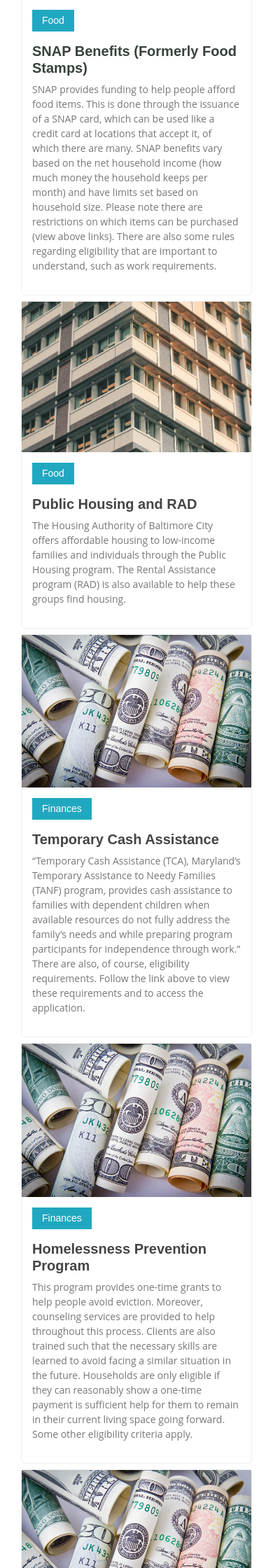
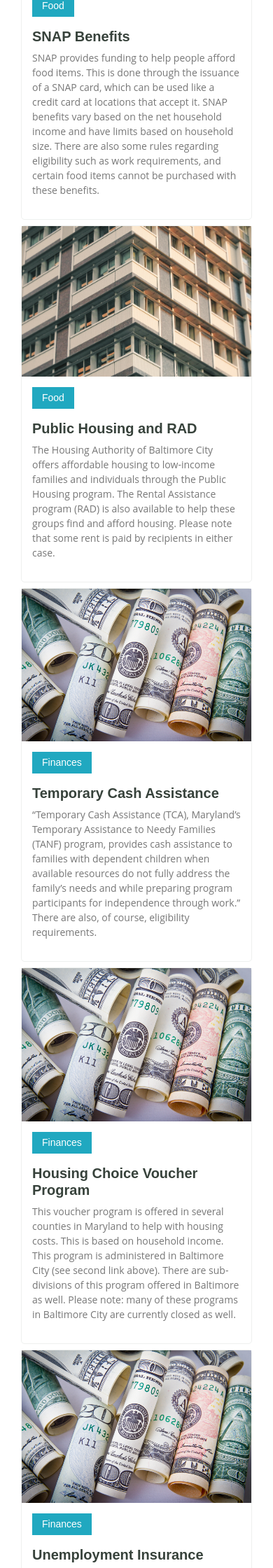
Before and after one commit to sarata99/baltimorerf, a Flask app: page /how_to in a window 390 px wide. Shown: the part 1537-3777 px from the top of the page at 70% size. Run offline with Flask 2, Linux system fonts and the light colour scheme; some libraries are stand-ins or nearby versions.

Commit message:
Added more guides

```diff
--- a/templates/how.html
+++ b/templates/how.html
@@ -43,7 +43,7 @@
                 <div class="d-flex justify-content-between align-items-center mb-3">
                   <h4>Health</h4>
                 </div>
-                <h3><a href="{{ url_for('how') }}">Medicare</a></h3>
+                <h3><a href="{{"https://baltimorecity.md.networkofcare.org/mh/library/article.aspx?hwid=abp4811"}}">Medicare</a></h3>
                 <p>Medicare is a program aimed toward providing health coverage to individuals aged 65 and older.
                   Please note that medicare will not cover ALL expenses, though it does typically cover most costs (to a point - this varies).
                   Generally, covered costs are those that are absolutely necessary ("medically necessary").</p>
@@ -58,10 +58,10 @@
                 <div class="d-flex justify-content-between align-items-center mb-3">
                   <h4>Health</h4>
                 </div>
-                <h3><a href="{{ url_for('how') }}">Medicaid</a></h3>
-                <p>Medicaid is the largest provider of health insurance to Americans. in fact, many people are actually guranteed coverage (i.e. "mandatory eligibility groups"). These groups include:
-                  low-income families, people receiving SSI, and many others. The link above porivdes specifics about eligibility criteria,
-                  further background information, and notable exceptions that are made to help extend coverage.</p>
+                <h3><a href="{{ "https://health.maryland.gov/mmcp/Pages/Apply%20for%20Medicaid.aspx" }}">Medicaid</a></h3>
+                <p>Medicaid is the largest provider of health insurance to Americans. in fact, many people are actually guaranteed coverage (i.e. "mandatory eligibility groups"). These groups include:
+                  low-income families, people receiving SSI, and many others. There are certain eligibility criteria, though
+                  notable exceptions are made to help extend coverage.</p>
               </div>
             </div>
           </div> <!-- End Course Item-->
@@ -73,9 +73,9 @@
                 <div class="d-flex justify-content-between align-items-center mb-3">
                   <h4>Food</h4>
                 </div>
-                <h3><a href="{{ url_for('how') }}">SNAP Benefits (Formerly Food Stamps)</a></h3>
-                <p>SNAP provides funding to help people afford food items. This is done through the issuance of a SNAP card, which can be used like a credit card at locations that accept it, of which there are many.
-                  SNAP benefits vary based on the net household income (how much money the household keeps per month) and have limits set based on household size. Please note there are restrictions on which items can be purchased (view above links). There are also some rules regarding eligibility that are important to understand, such as work requirements.  </p>
+                <h3><a href="{{ "https://dhs.maryland.gov/supplemental-nutrition-assistance-program/applying-for-the-food-supplement-program/" }}">SNAP Benefits</a></h3>
+                <p>SNAP provides funding to help people afford food items. This is done through the issuance of a SNAP card, which can be used like a credit card at locations that accept it. SNAP benefits vary based on the net household income and have limits based on household size. There are also some rules regarding eligibility such as work requirements,
+                  and certain food items cannot be purchased with these benefits. </p>
                 </div>
               </div>
           </div> <!-- End Course Item-->
@@ -87,9 +87,9 @@
                 <div class="d-flex justify-content-between align-items-center mb-3">
                   <h4>Food</h4>
                 </div>
-                <h3><a href="{{ url_for('how') }}"></a>Public Housing and RAD</h3>
+                <h3><a href="{{ "https://www.habc.org/habc-information/programs-departments/public-housing-and-rad/" }}">Public Housing and RAD</a></h3>
                 <p> The Housing Authority of Baltimore City offers affordable housing to low-income families and individuals through the Public Housing program.
-                  The Rental Assistance program (RAD) is also available to help these groups find housing.  </p>
+                  The Rental Assistance program (RAD) is also available to help these groups find and afford housing. Please note that some rent is paid by recipients in either case.  </p>
                 </div>
               </div>
           </div> <!-- End Course Item-->
@@ -101,9 +101,9 @@
                 <div class="d-flex justify-content-between align-items-center mb-3">
                   <h4>Finances</h4>
                 </div>
-                <h3><a href="{{ url_for('how') }}"></a>Temporary Cash Assistance </h3>
+                <h3><a href="{{ "https://dhs.maryland.gov/weathering-tough-times/temporary-cash-assistance/"}}">Temporary Cash Assistance </a></h3>
                 <p> “Temporary Cash Assistance (TCA), Maryland’s Temporary Assistance to Needy Families (TANF) program, provides cash assistance to families with dependent children when available resources do not fully address the family’s needs and while preparing program participants for independence through work.”
-                  There are also, of course, eligibility requirements. Follow the link above to view these requirements and to access the application. </p>
+                  There are also, of course, eligibility requirements. </p>
                 </div>
               </div>
           </div> <!-- End Course Item-->
@@ -115,9 +115,9 @@
                 <div class="d-flex justify-content-between align-items-center mb-3">
                   <h4>Finances</h4>
                 </div>
-                <h3><a href="{{ url_for('how') }}"></a>Homelessness Prevention Program</h3>
-                <p>This program provides one-time grants to help people avoid eviction. Moreover, counseling services are provided to help throughout this process. Clients are also trained such that the necessary skills are learned to avoid facing a similar situation in the future. Households are only eligible if they can reasonably show a one-time payment is sufficient help for them to remain in their current living space going forward.
-                  Some other eligibility criteria apply.   </p>
+                <h3><a href="{{ "https://www.habc.org/habc-information/programs-departments/hcvp/"}}">Housing Choice Voucher Program </a></h3>
+                <p> This voucher program is offered in several counties in Maryland to help with housing costs. This is based on household income.  This program is administered in Baltimore City (see second link above). There are sub-divisions of this program offered in Baltimore as well.
+                  Please note: many of these programs in Baltimore City are currently closed as well. </p>
                 </div>
               </div>
           </div> <!-- End Course Item-->
@@ -129,7 +129,35 @@
                 <div class="d-flex justify-content-between align-items-center mb-3">
                   <h4>Finances</h4>
                 </div>
-                <h3><a href="{{ url_for('how') }}"></a>Earned Income Tax Credit</h3>
+                <h3><a href="{{ "https://www.dllr.state.md.us/employment/claimfaq.shtml"}}"> Unemployment Insurance </a></h3>
+                <p> This program provides financial assistance to people who are unemployed and meet certain eligibility requirements.
+                  An expectation is that this program will provide temporary assistance until a new place of employment is found by the recipient. </p>
+                </div>
+              </div>
+          </div> <!-- End Course Item-->
+
+             <div class="col-lg-4 col-md-6 d-flex align-items-stretch mt-2 mt-lg-0">
+            <div class="course-item">
+              <img src="{{ url_for('static',filename='assets/vegetables.jpg') }}" class="img-fluid" alt="...">
+              <div class="course-content">
+                <div class="d-flex justify-content-between align-items-center mb-3">
+                  <h4>Finances</h4>
+                </div>
+                <h3><a href="{{ "https://dhs.maryland.gov/weathering-tough-times/homelessness-prevention-program/"}}">Homelessness Prevention Program</a></h3>
+                <p>This program provides one-time grants to help people avoid eviction. Moreover, counseling services are provided to help throughout this process.
+                  Clients are also trained such that the necessary skills are learned to avoid facing a similar situation in the future.   </p>
+                </div>
+              </div>
+          </div> <!-- End Course Item-->
+
+             <div class="col-lg-4 col-md-6 d-flex align-items-stretch mt-2 mt-lg-0">
+            <div class="course-item">
+              <img src="{{ url_for('static',filename='assets/money.jpg') }}" class="img-fluid" alt="...">
+              <div class="course-content">
+                <div class="d-flex justify-content-between align-items-center mb-3">
+                  <h4>Finances</h4>
+                </div>
+                <h3><a href="{{ "https://dhs.maryland.gov/weathering-tough-times/earned-income-tax-credit/" }}">Earned Income Tax Credit</a></h3>
                 <p>While not a “program” in the sense that this section has generally covered, this credit can help individuals with low to moderate incomes save some money. There is a federal version of this program as well, but a state-level one is also available to Maryland residents.
                   This can reduce, or even eliminate, the amount of income tax owed to the state.   </p>
                 </div>
@@ -143,7 +171,7 @@
                 <div class="d-flex justify-content-between align-items-center mb-3">
                   <h4>Finances</h4>
                 </div>
-                <h3><a href="{{ url_for('how') }}"></a>Emergency Assistance to Families with Children</h3>
+                <h3><a href="{{ "https://dhs.maryland.gov/weathering-tough-times/emergency-assistance/" }}">Emergency Assistance to Families with Children</a></h3>
                 <p>  This program gives emergency cash to families so they can pay for rent, utilities, or other emergency situations. Families receiving aid must have a child under 21, face the emergency not because of having quit a job, and must provide proof of the emergency – in addition to meeting other eligibility requirements.
                   An Emergency Assistance Form can be filled out online. </p>
                 </div>
@@ -157,7 +185,7 @@
                 <div class="d-flex justify-content-between align-items-center mb-3">
                   <h4>Finances</h4>
                 </div>
-                <h3><a href="{{ url_for('how') }}"></a>Maryland Medical Assistance Programs </h3>
+                <h3><a href="{{ "https://dhs.maryland.gov/weathering-tough-times/medical-assistance/" }}">Maryland Medical Assistance Programs</a> </h3>
                 <p> Several programs exist to address numerous situations including insuring that children (up to age 19) from disadvantaged families are medically insured, providing supplemental assistance to Medicare coverage, and covering nursing home costs.
                   Eligibility is generally decided based on income level relative to the federally defined poverty level.   </p>
                 </div>
@@ -171,8 +199,8 @@
                 <div class="d-flex justify-content-between align-items-center mb-3">
                   <h4>Finances</h4>
                 </div>
-                <h3><a href="{{ url_for('how') }}"></a>Energy and Water Assistance</h3>
-                <p> As per their official website: “The Office of Home Energy Programs (OHEP) provides bill assistance to low-income households in the State of Maryland to make their energy costs more affordable and to help with the prevention of loss and the restoration of home energy service.” Specifically, they provide grants covering utility bills – including heating, electric and gas bills. Assistance for past-due bills is also available.
+                <h3><a href="{{ "https://dhs.maryland.gov/office-of-home-energy-programs/" }}">Energy and Water Assistance</a></h3>
+                <p> “The Office of Home Energy Programs (OHEP) provides bill assistance to low-income households in the State of Maryland." Specifically, they provide grants covering utility bills – including heating, electric and gas bills. Assistance for past-due bills is also available.
                   Programs also exist that help pay water bills,  ensure that heating is not lost during the winter months, and to aid with making home repairs  </p>
                 </div>
               </div>
@@ -185,9 +213,8 @@
                 <div class="d-flex justify-content-between align-items-center mb-3">
                   <h4>Finances</h4>
                 </div>
-                <h3><a href="{{ url_for('how') }}"></a>Public Assistance to Adults </h3>
-                <p> As per the Maryland state Website: The Public Assistance to Adults program pays for the cost of care and a personal needs allowance for needy individuals who live in assisted living facilities licensed by the Maryland Department of Health (MDH) and in Certified Adult Residential Environmental homes (also known as Project Home). PAA pays only the personal needs allowance to needy people in MDH Rehabilitative Residences.
-                  Recipients are eligible for Medical Assistance.  </p>
+                <h3><a href="{{ "https://dhs.maryland.gov/weathering-tough-times/public-assistance-adults/" }}"></a>Public Assistance to Adults </h3>
+                <p> This program pays for the “cost of care and a personal needs allowance for needy individuals who live in assisted living facilities licensed by the Maryland Department of Health (MDH) and in Certified Adult Residential Environmental homes (also known as Project Home). PAA pays only the personal needs allowance to needy people in MDH Rehabilitative Residences.”  </p>
                 </div>
               </div>
           </div> <!-- End Course Item-->
@@ -199,9 +226,11 @@
                 <div class="d-flex justify-content-between align-items-center mb-3">
                   <h4>Finances</h4>
                 </div>
-                <h3><a href="{{ url_for('how') }}"></a>Temporary Disability Assistance </h3>
-                <p> As per the official website: The Temporary Disability Assistance Program (TDAP) is available to help low-income,
-                  disabled Marylanders through a period of short-term disability or while they are awaiting approval of federal disability support.  </p>
+                <h3><a href="{{ "https://dhs.maryland.gov/weathering-tough-times/temporary-disability-assistance/" }}">Temporary Disability Assistance </a></h3>
+                <p>"The Temporary Disability Assistance Program (TDAP) is available to help low-income,
+                  disabled Marylanders through a period of short-term disability or while they are awaiting approval of federal disability support."
+                  Please remember to apply for the federal disability support if you suffer from a chronic disability.
+                  </p>
                 </div>
               </div>
           </div> <!-- End Course Item-->
@@ -213,7 +242,7 @@
                 <div class="d-flex justify-content-between align-items-center mb-3">
                   <h4>Finances</h4>
                 </div>
-                <h3><a href="{{ url_for('how') }}"></a>Transportation Assistance Program </h3>
+                <h3><a href="{{ "https://dhs.maryland.gov/weathering-tough-times/transportation-assistance-program-tap/" }}">Transportation Assistance Program </a></h3>
                 <p> “Through a network of partners across the state, TAP provides reliable used vehicles that will serve eligible low-income families for two years or 24,000 miles.”
                   This is meant to help people advance their careers or take higher-paying jobs for which they are qualified but otherwise unable to reach due to lacking transportation.  </p>
                 </div>
@@ -227,8 +256,8 @@
                 <div class="d-flex justify-content-between align-items-center mb-3">
                   <h4>Education</h4>
                 </div>
-                <h3><a href="{{ url_for('how') }}">FAFSA</a></h3>
-                <p>The Free Application for Federal Student Aid is an assistance program that provides funding to students for attending college or career school in the United States. Assistance can come in the form of grants, work-study, or loans. In the case of loans, the applicant is responsible for repaying the amount accrued after the education is completed, with monthly payments generally beginning 6-months post-graduation. FAFSA applications open from October 1st-June 30th, though it is recommended to complete the application as soon as possible.
+                <h3><a href="{{ "https://studentaid.gov/apply-for-aid/fafsa/filling-out/help"}}">FAFSA</a></h3>
+                <p>The Free Application for Federal Student Aid is an assistance program that provides funding to students for attending college or career school in the United States. Assistance can come in the form of grants, work-study, or loans. In the case of loans, the applicant is responsible for repaying the amount accrued after the education is completed, with monthly payments generally beginning 6-months post-graduation.
                   There is no guarantee the amount received will completely cover school-related costs.</p>
                 </div>
               </div>
```
Also changed, not shown: static/assets/houses.jpeg (deleted). Lines whose indentation alone changed are shown as unchanged.
